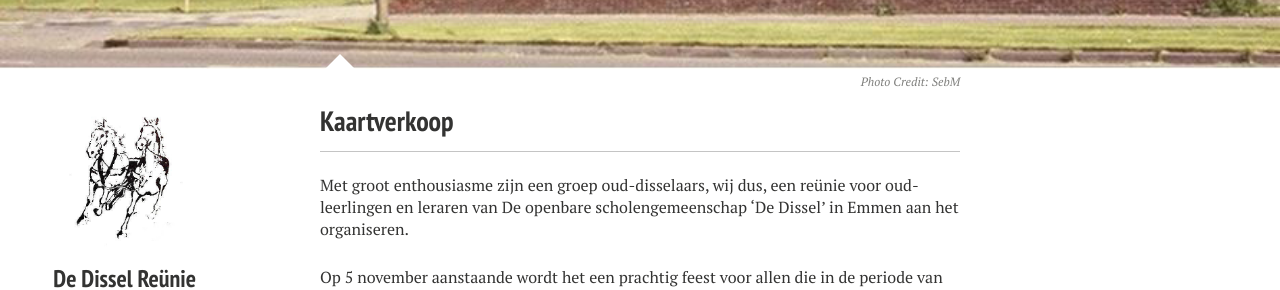
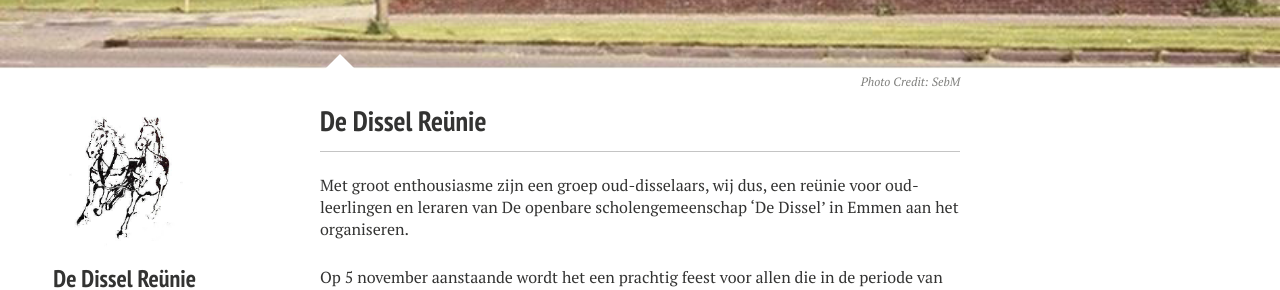
Before and after one commit to securitymonster/securitymonster.github.io, a Jekyll site: the page built from index.md, in a window 1280 px wide and 900 px high. Shown: the part 451-741 px from the top of the window. Built offline with Jekyll 4.4.1, drawn with Linux system fonts in a browser that asks for light colours; nearby versions of some CDN libraries.

```diff
--- a/_layouts/home.html
+++ b/_layouts/home.html
@@ -34,7 +34,7 @@
   </div>
   <div id="index">
 
-  <h3>Kaartverkoop</h3>
+  <h3>De Dissel Reünie</h3>
   <br>
 
  <p>Met groot enthousiasme zijn een groep oud-disselaars, wij dus, een reünie voor oud-leerlingen en leraren van De openbare scholengemeenschap ‘De Dissel’ in Emmen aan het organiseren.</p>
@@ -43,6 +43,16 @@
 <p> <a href="https://www.facebook.com/groups/194919854203127">Op Facebook</a> hebben zich al meer dan 1200 leden aangemeld. De leuke verhalen en anekdotes komen flink op gang zijn hier te lezen. De eerste afspraken om te gaan eten met oude klasgenoten zijn gemaakt.</p>
 <p>Behoefte is er dus hoe gaaf zou het zijn wanneer iedereen uit jouw klas(sen) hierbij kan zijn.</p>
 <p>De kaartverkoop is gestart. Je kunt hiervoor terrecht <a href="http://www.eventics.nl/event/reunie-de-dissel">op de site van Eventics klik op deze link om kaarten te kopen.</a></p>
+
+  <div class="image-wrap">
+  <img src=
+
+      "/images/groep.jpg"
+
+  alt="Test feature image">
+
+  </div><!-- /.image-wrap -->
+
       </div><!-- /#index -->
 </div><!-- /#main -->
 
```
